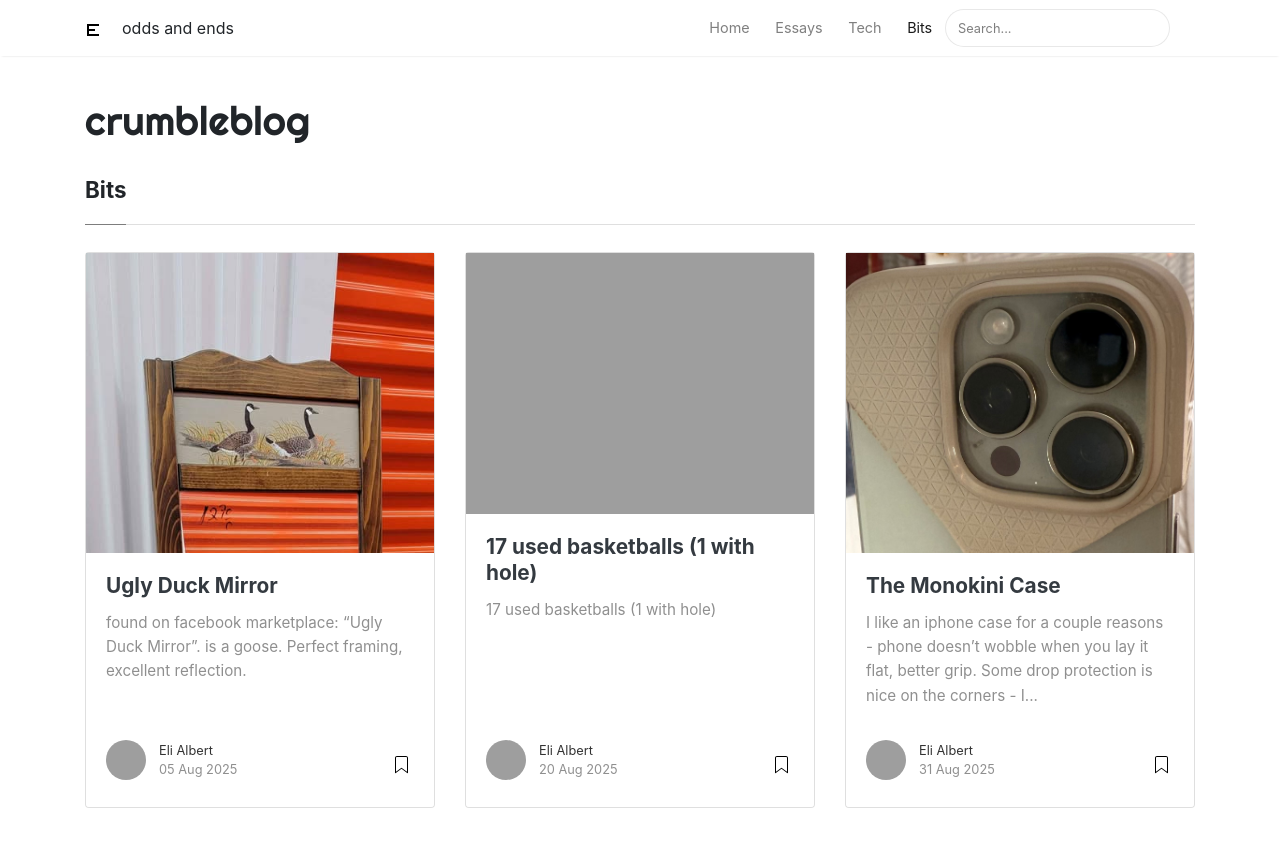
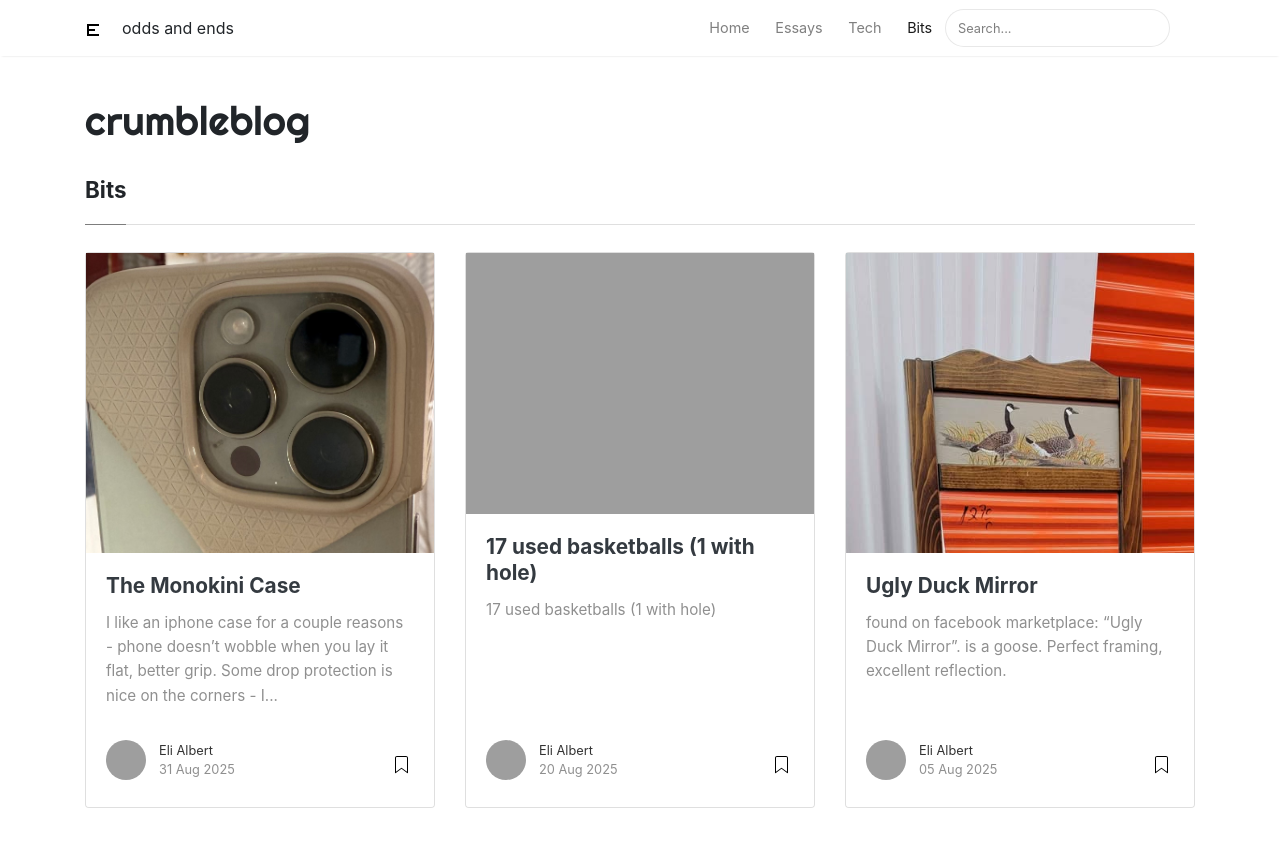
Before and after one commit to elialbert/elialbert.github.com, a Jekyll site: the page built from bits/index.html, in a window 1280 px wide and 1345 px high, cut to the strip 0-882 px from the top of the window. Shown: the top 847 px of the strip. Built offline with Jekyll 4.4.1, drawn with Linux system fonts in a browser that asks for light colours; nearby versions of some CDN libraries; grey boxes are pictures that could not be loaded.

Commit message:
small untested fixes

```diff
--- a/_layouts/post.html
+++ b/_layouts/post.html
@@ -133,10 +133,10 @@ post_class: post-template
             <!-- Prev/Next -->
             <div class="row PageNavigation d-flex justify-content-between font-weight-bold">
             {% if page.previous.url %}
-            <a class="prev d-block col-md-6" href="{{ site.baseurl }}/{{page.previous.url}}"> &laquo; {{page.previous.title}}</a>
+            <a class="prev d-block col-md-6" href="{{ site.url }}{{ site.baseurl }}/{{page.previous.url}}"> &laquo; {{page.previous.title}}</a>
             {% endif %}
             {% if page.next.url %}
-            <a class="next d-block col-md-6 text-lg-right" href="{{ site.baseurl }}/{{page.next.url}}">{{page.next.title}} &raquo; </a>
+            <a class="next d-block col-md-6 text-lg-right" href="{{ site.url }}{{ site.baseurl }}/{{page.next.url}}">{{page.next.title}} &raquo; </a>
             {% endif %}
             <div class="clearfix"></div>
             </div>
--- a/bits/index.html
+++ b/bits/index.html
@@ -12,7 +12,7 @@ title: Bits
 
     <div class="row listrecent">
 
-        {% for post in site.bits %}
+        {% for post in site.bits reversed %}
 
         {% include postbox.html %}
 
--- a/tech-blog/index.html
+++ b/tech-blog/index.html
@@ -16,7 +16,7 @@ title: Tech Blog
 
     <div class="row listrecent">
 
-        {% for post in site.tech %}
+        {% for post in site.tech reversed %}
 
         {% include postbox.html %}
 
```
